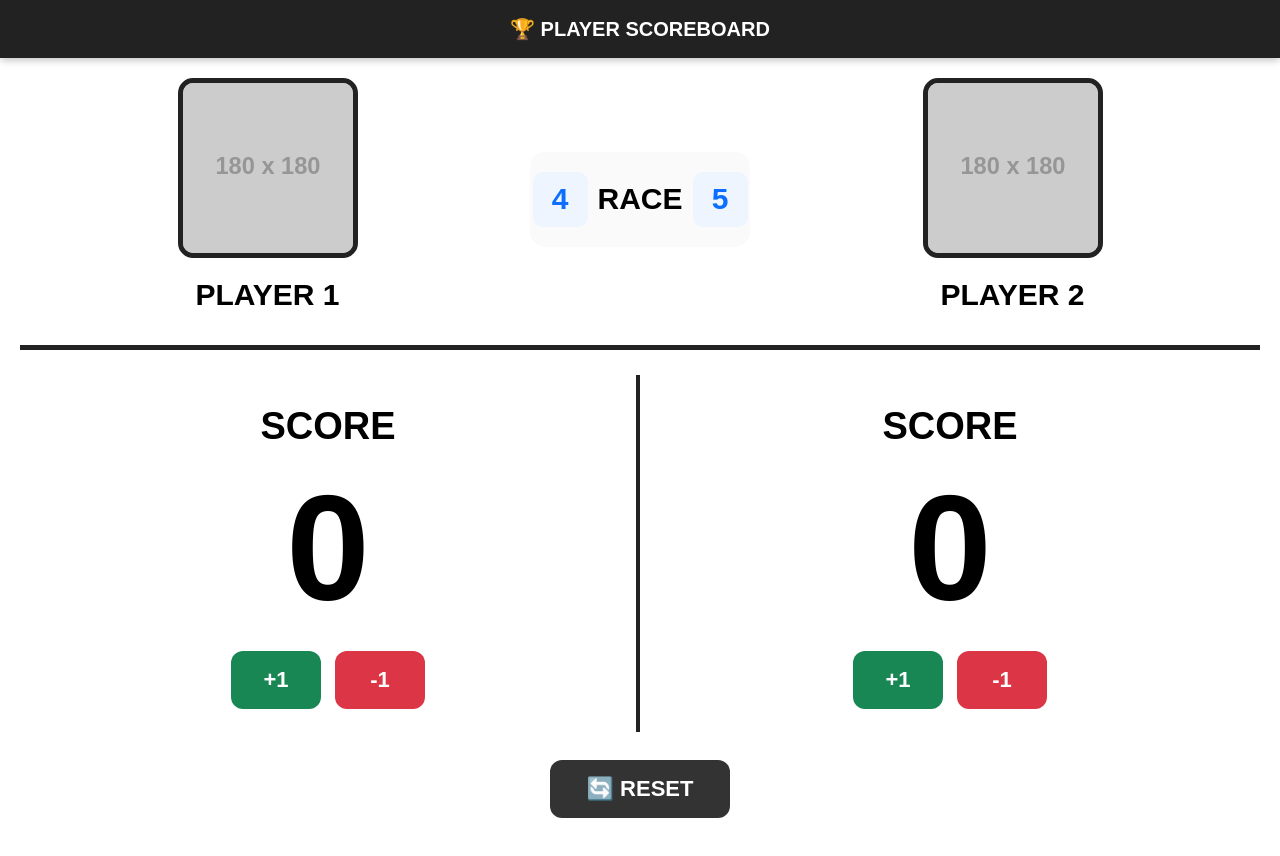
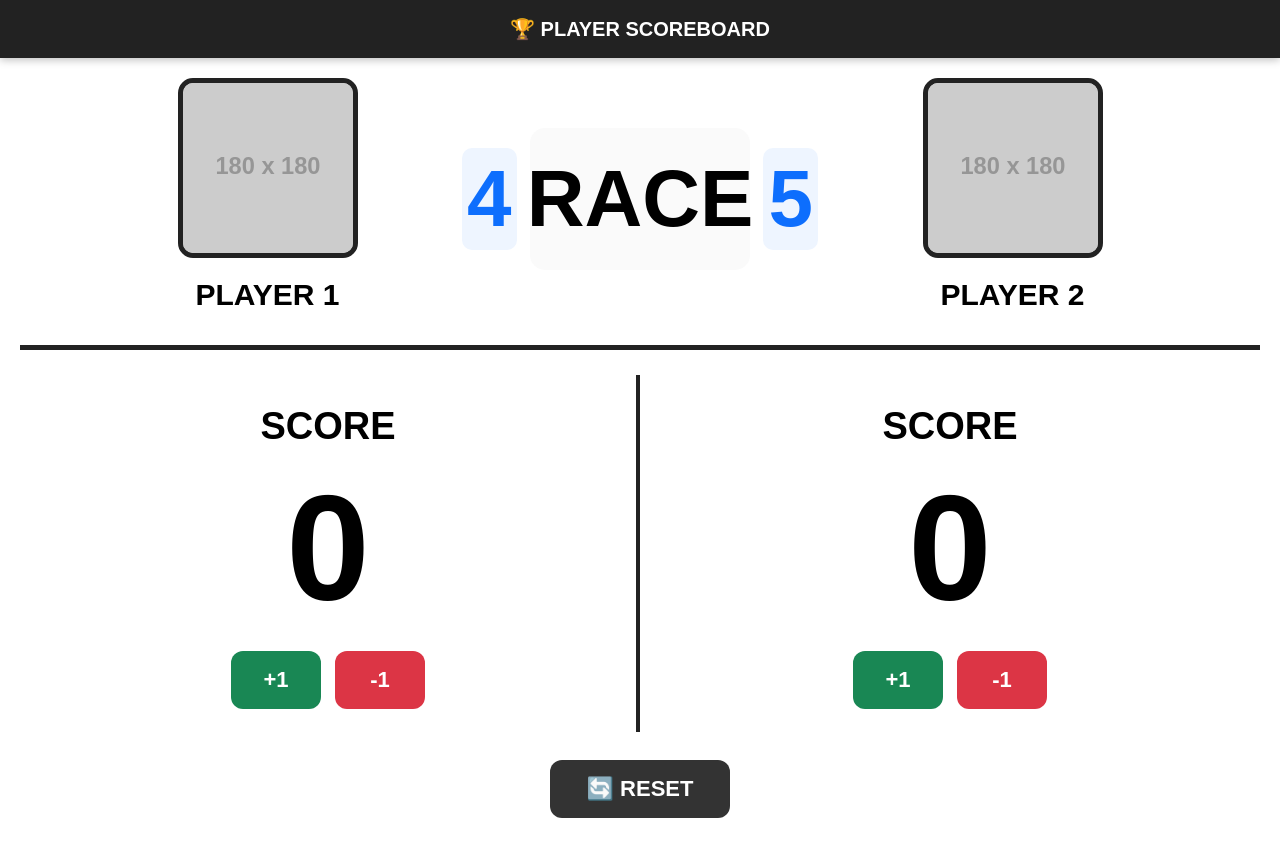
Before and after one commit to shirleygrace17/Scoreboard, a plain HTML site: page index.html in a window 1280 px wide. Drawn offline with Linux system fonts and the light colour scheme; placeholder pictures from the web are drawn by us.

Commit message:
Changed The font size

```diff
--- a/index.html
+++ b/index.html
@@ -273,7 +273,7 @@ body {
 
 .race-box {
 
-    font-size: 30px;
+    font-size: 80px;
 
     font-weight: bold;
 
```
